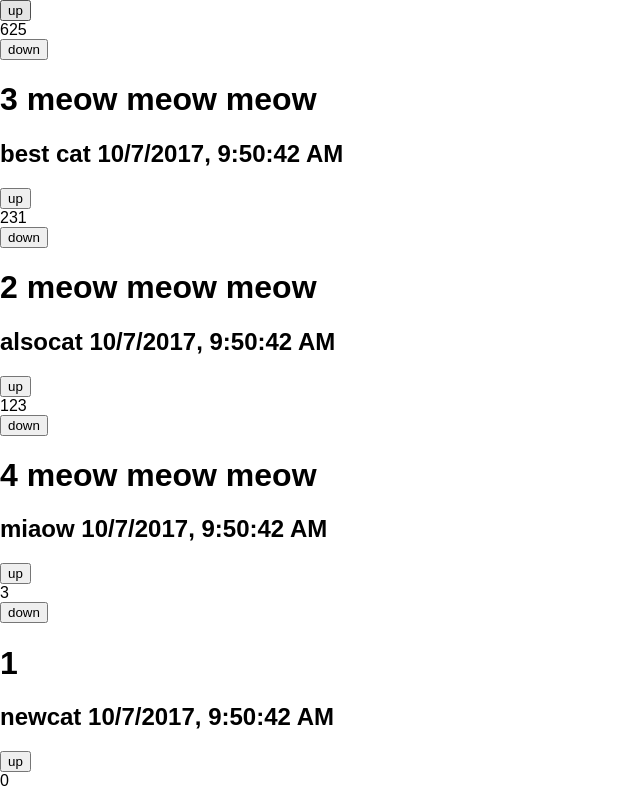
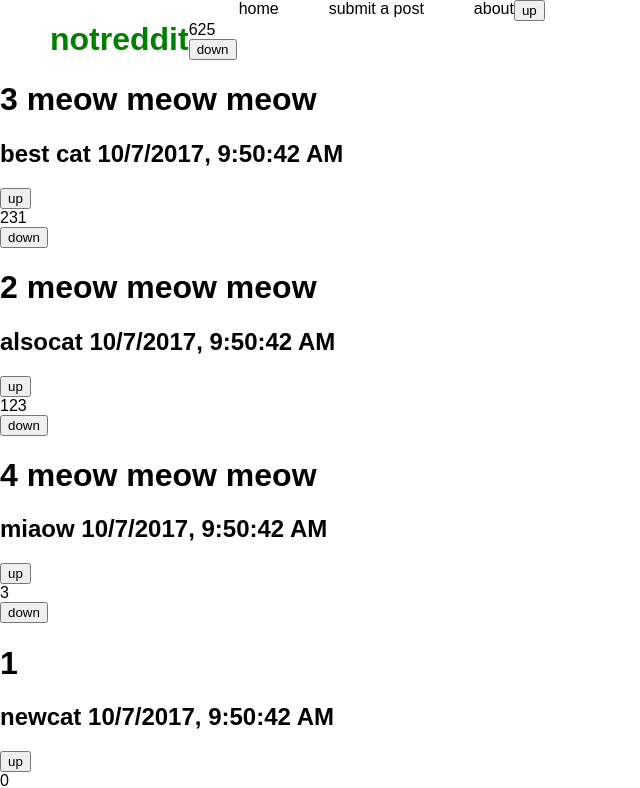
Before and after one commit to theMogget/not_reddit, a React (Create React App) app: page / in a window 1280 px wide. Shown: the top 788 px of the page, without its empty margins (0-640 px from the left). Built offline with nearby package versions, Linux system fonts and the light colour scheme.

Commit message:
page navigation

```diff
--- a/src/App.js
+++ b/src/App.js
@@ -3,6 +3,7 @@ import './App.css';
 import {dummyTopics} from './dummyTopics.js';
 import Home from './Home.js'
 import Submit from './Submit.js'
+import Navbar from './Navbar.js'
 
 class App extends Component {
   constructor(props) {
@@ -65,12 +66,39 @@ class App extends Component {
 
   render () {
 	console.log(this.state.topicList);
+	switch (this.state.currentView) {
+		case 0:
 			return (
 				<div>
+					<Navbar setView={this.setView}/>
 					<Home topicList={this.state.topicList} updateVotes={this.updateVotes} />
+				</div>
+			);
+
+		case 1:
+			return (
+				<div>
+					<Navbar setView={this.setView}/>
 					<Submit addTopic={this.addTopic} />
 				</div>
 			);
+
+		case 2:
+			return (
+				<div>
+					<Navbar setView={this.setView}/>
+					about
+				</div>
+			);
+
+		default:
+			return (
+				<div>
+					<Navbar setView={this.setView}/>
+					<Home topicList={this.state.topicList} updateVotes={this.updateVotes} />
+				</div>
+			);
+	}
   }
 
 }
--- a/src/Home.js
+++ b/src/Home.js
@@ -35,8 +35,6 @@ class Home extends Component {
 			{this.props.topicList.map ((topic) => {
 				return <DisplayTopic key={topic.id} topic={topic} updateVotes={this.props.updateVotes}/>
 			})}
-
-			<button>submit</button>
 			</div>
 		)
 	}
--- /dev/null
+++ b/src/Navbar.css
@@ -0,0 +1,19 @@
+.navbar {
+	display: block;
+	padding-bottom: 50;
+}
+
+.sitename {
+	color:green;
+	font-size: 40;
+	kerning: 10px;
+	float: left;
+	padding-left: 50px;
+
+}
+
+.navlink {
+	font-size: 30;
+	float: left;
+	padding-left: 50px;
+}
--- /dev/null
+++ b/src/Navbar.js
@@ -0,0 +1,19 @@
+import React, { Component } from 'react';
+import './Navbar.css'
+
+class Navbar extends Component {
+
+	render () {
+		return (
+			<div className="navbar">
+			<h1 className="sitename">notreddit</h1>
+			<div className="navlink" onClick={() => this.props.setView(0)}>home</div>
+			<div className="navlink" onClick={() => this.props.setView(1)}>submit a post</div>
+			<div className="navlink" onClick={() => this.props.setView(2)}>about</div>
+			</div>
+		)
+	}
+
+}
+
+export default Navbar;
```
Lines whose indentation alone changed are shown as unchanged.
